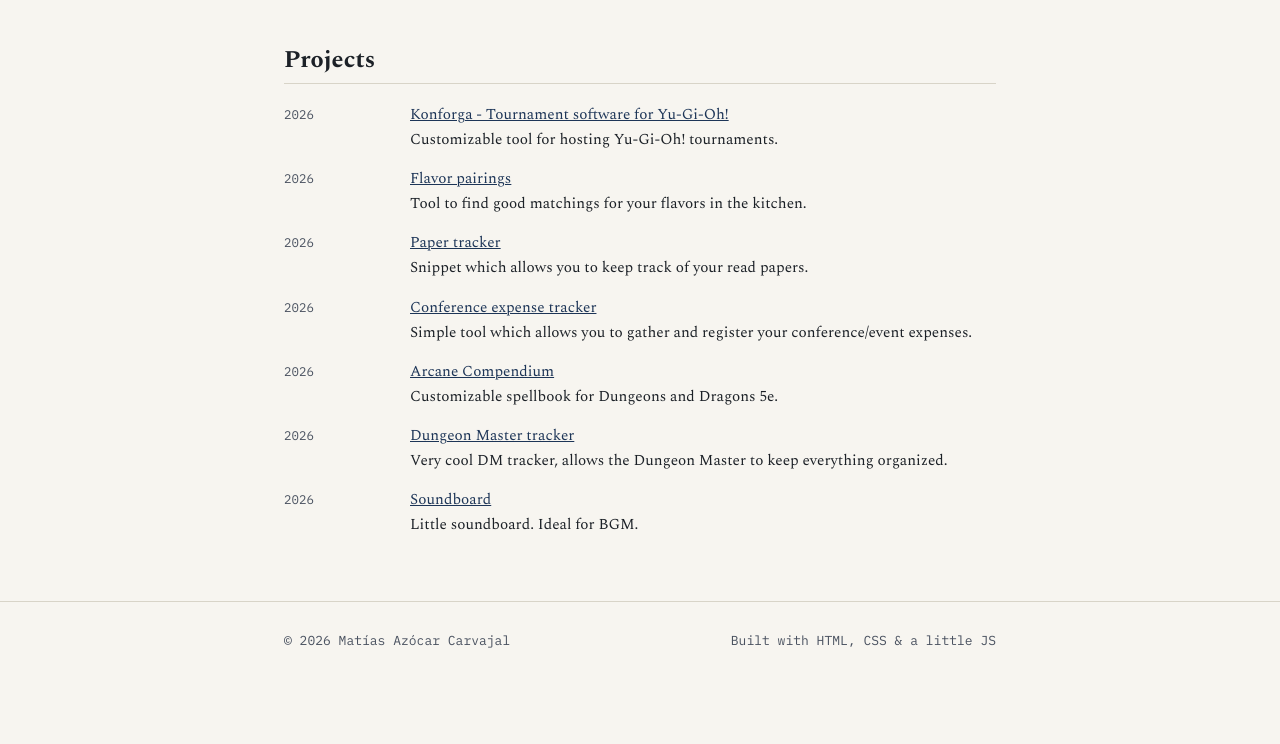
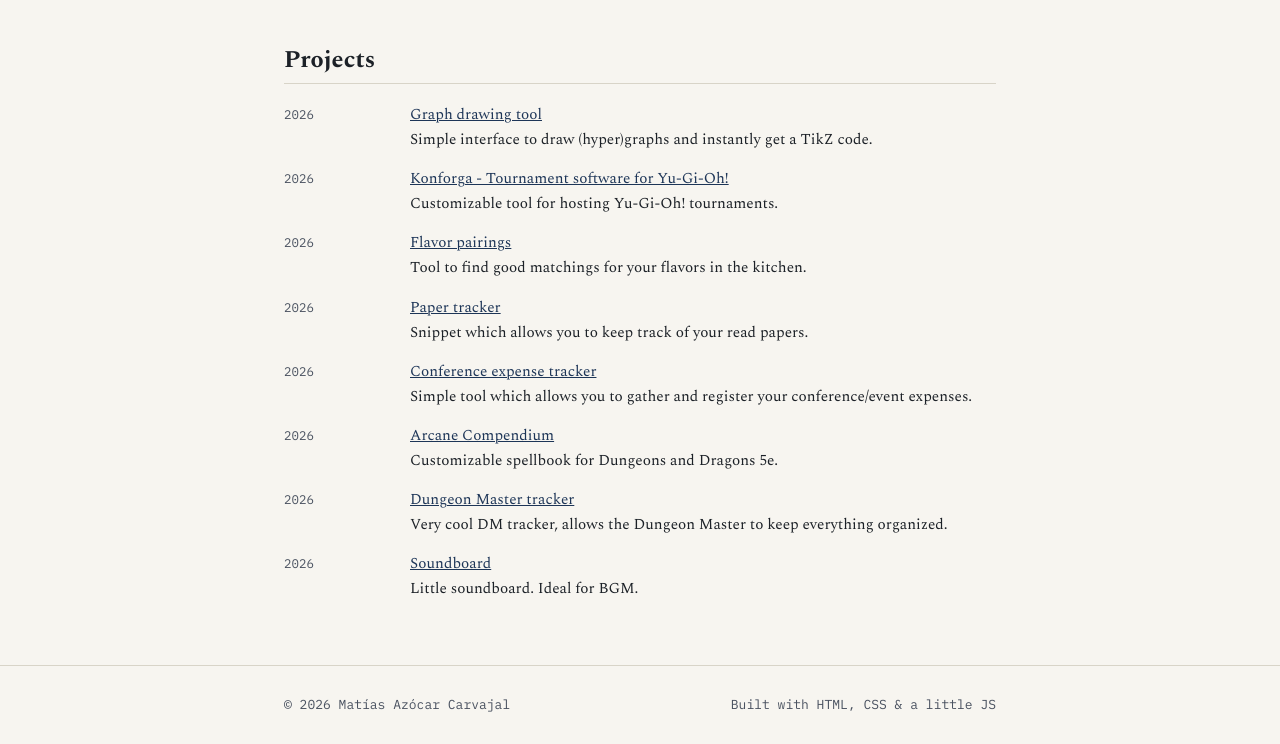
Before and after one commit to matazocar/matazocar.github.io, a plain HTML site: page misc.html in a window 1280 px wide. Shown: the part 176-920 px from the top of the page. Before the commit the page ends 856 px from the top, so only its background shows below. Drawn offline with nearby package versions, Linux system fonts and the light colour scheme.

Commit message:
added the tool to the webpage

```diff
--- a/misc.html
+++ b/misc.html
@@ -38,6 +38,13 @@
 
     <h2>Projects</h2>
     <div class="cv-block">
+      <div class="cv-entry">
+        <div class="when">2026</div>
+        <div class="what">
+          <a href="assets/htmlstuff/graph-drawing-tool/index.html">Graph drawing tool</a><br>
+          Simple interface to draw (hyper)graphs and instantly get a TikZ code.
+        </div>
+      </div>
       <div class="cv-entry">
         <div class="when">2026</div>
         <div class="what">
```
